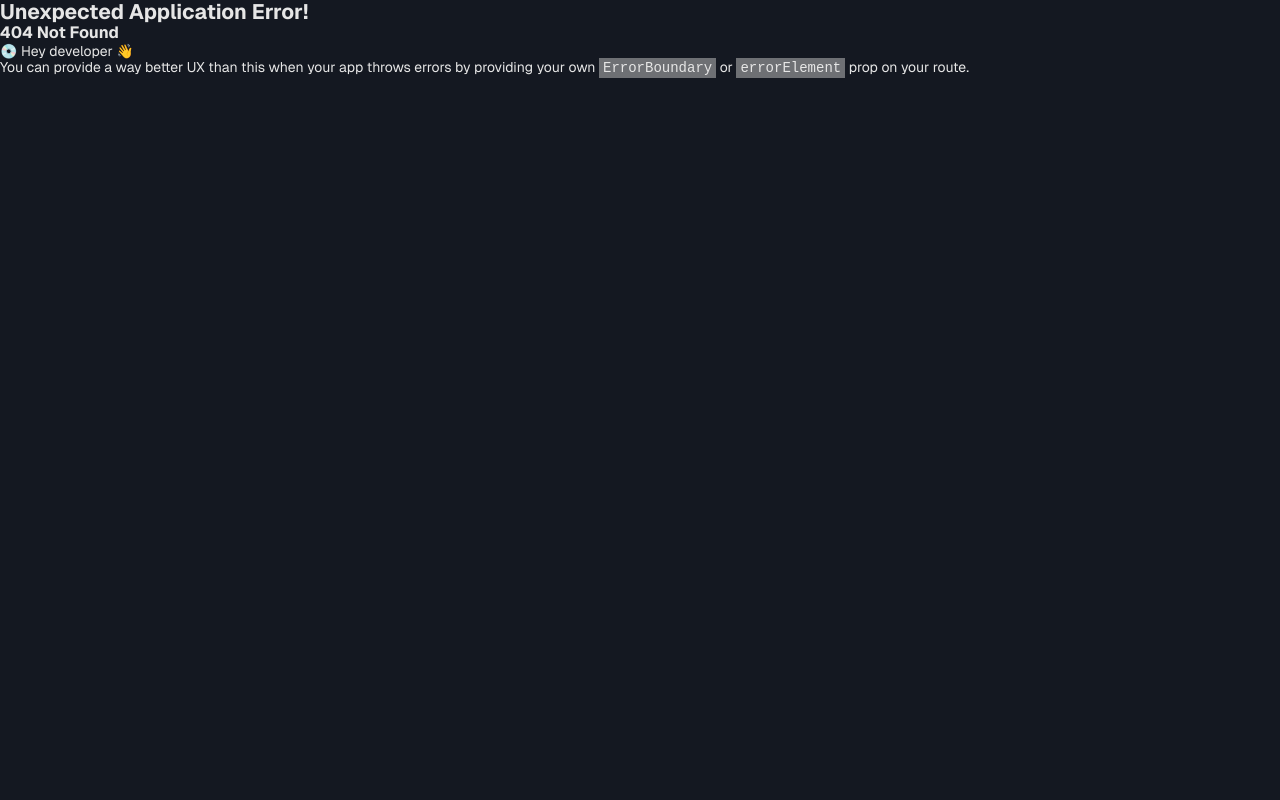
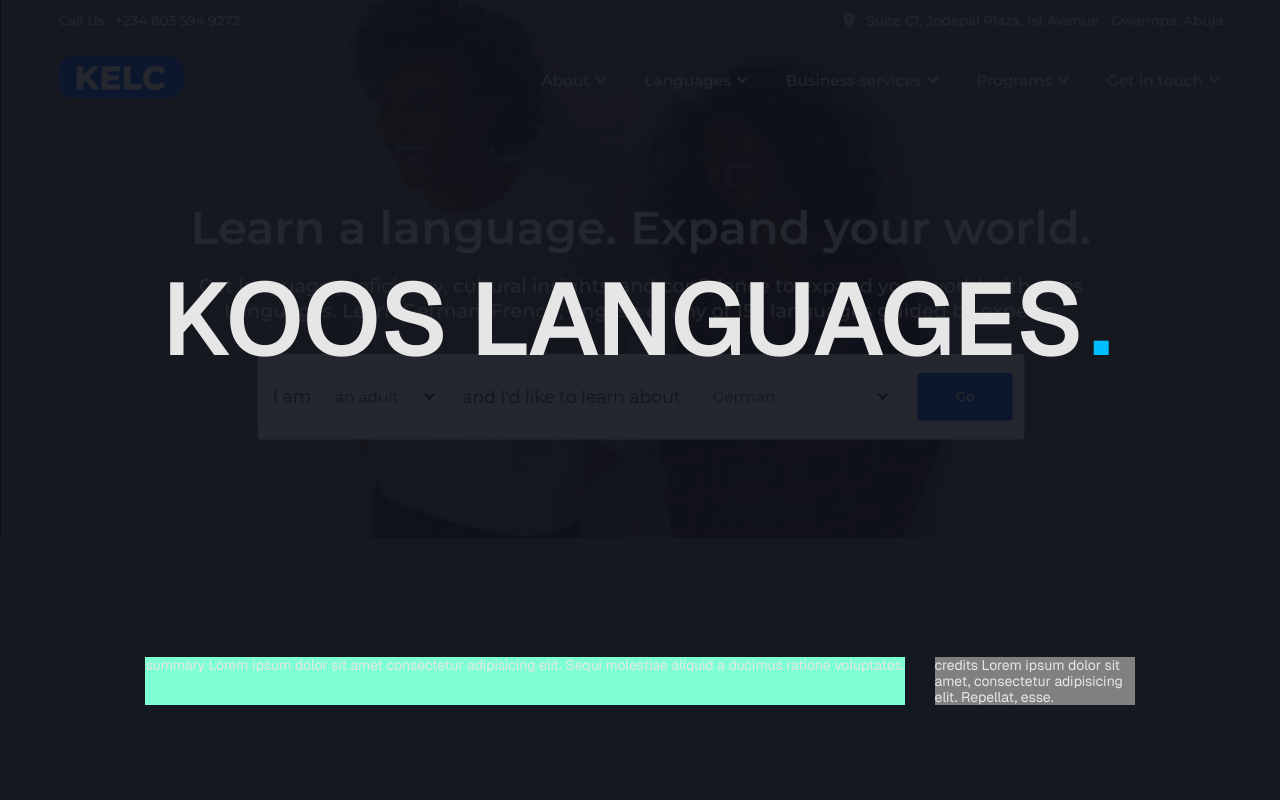
Before and after one commit to kunle-coded/kunleadesokan, a React (Vite) app in the folder v1/: page /work/1 in a window 1280 px wide. Before the commit this address had no page. Shown: the top 800 px of the page. Built offline with nearby package versions, Linux system fonts and the light colour scheme.

Commit message:
create single project page

```diff
--- a/v1/src/components/hero/PageHero.module.css
+++ b/v1/src/components/hero/PageHero.module.css
@@ -3,6 +3,36 @@
   background-color: var(--primary-black-dark);
   width: 100%;
   padding: 1.5rem 2.5rem;
+  position: relative;
+}
+
+.bgImg {
+  /* background: url("../../assets/img/koos/img.png"); */
+  background-image: url("../../assets/img/koos/img.png");
+  background-repeat: no-repeat;
+  /* background-position: top; */
+  background-position: 100% 15%;
+  background-size: cover;
+  object-fit: cover;
+}
+
+.bgOverlay {
+  position: absolute;
+  top: 0;
+  right: 0;
+  bottom: 0;
+  left: 0;
+  background-color: rgb(0, 191, 255, 0.5);
+  background-color: rgb(14, 16, 24, 0.9);
+}
+
+.bgImg h1 {
+  /* font-family: "Geist", "Barlow", Arial, Helvetica, sans-serif; */
+  font-size: 8vw;
+  text-transform: uppercase;
+  letter-spacing: normal;
+  letter-spacing: -0.01em;
+  /* color: var(--secondary-capri); */
 }
 
 .heroWrapper {
@@ -14,7 +44,6 @@
   align-items: center;
   margin-top: calc(var(--header-height) - 5rem);
   padding-bottom: 3.5rem;
-  background-color: inherit;
   transition: margin 150ms ease;
 }
 
--- a/v1/src/components/hero/PageHero.tsx
+++ b/v1/src/components/hero/PageHero.tsx
@@ -1,21 +1,34 @@
+import { useRef } from "react";
 import SectionTitle from "../../ui/titles/SectionTitle";
 import styles from "./PageHero.module.css";
+import useReveal from "../../lib/hooks/useReveal";
 
 interface PageHeroProps {
   title: string;
-  subtitleOne: string;
+  subtitleOne?: string;
   subtitleTwo?: string;
+  bgImg?: boolean;
 }
 
-function PageHero({ title, subtitleOne, subtitleTwo }: PageHeroProps) {
+function PageHero({ title, subtitleOne, subtitleTwo, bgImg }: PageHeroProps) {
+  const heroRef = useRef(null);
+  const { isIntersecting } = useReveal(heroRef);
+
   return (
-    <div className={styles.heroContainer}>
-      <div className={styles.heroWrapper}>
+    <div className={`${styles.heroContainer} ${bgImg ? styles.bgImg : ""}`}>
+      <div className={styles.bgOverlay}></div>
+      <div ref={heroRef} className={styles.heroWrapper}>
         <SectionTitle title={title} isPoint />
-        <div className={styles.subtitle}>
-          <p>{subtitleOne}</p>
-          <p>{subtitleTwo}</p>
-        </div>
+        {subtitleOne && (
+          <div className={styles.subtitle}>
+            <p className={`text ${isIntersecting ? "textReveal" : ""}`}>
+              {subtitleOne}
+            </p>
+            <p className={`text ${isIntersecting ? "textReveal" : ""}`}>
+              {subtitleTwo}
+            </p>
+          </div>
+        )}
       </div>
     </div>
   );
--- a/v1/src/components/projects/PageFeaturedProject.module.css
+++ b/v1/src/components/projects/PageFeaturedProject.module.css
@@ -34,7 +34,15 @@
   width: 3rem;
   height: 3rem;
   background-color: var(--accent-neon-coral);
+  opacity: 0;
+  transform: scale(0.5);
+  transition: opacity 0.2s ease-in-out, transform 0.5s;
   z-index: 2;
+}
+
+.shapeReveal {
+  opacity: 1;
+  transform: scale(1);
 }
 
 .textsContainer {
@@ -73,7 +81,7 @@
 }
 
 .textsContainer .flexCol:last-child {
-  margin-top: 6rem;
+  margin-top: 3rem;
 }
 
 .flexCol {
@@ -87,11 +95,23 @@
   color: var(--primary-white-darker);
 }
 
-.flexCol h3 {
+.projectTitle {
   font-size: var(--h3);
   color: var(--primary-white);
   max-width: 50%;
+  opacity: 0;
+  transform-origin: left center;
+  transform: rotateY(45deg) translateZ(0);
+  transition: opacity 0.5s cubic-bezier(0.25, 0.46, 0.45, 0.94) 0.25s,
+    transform 0.5s 0.25s;
+  /* transition: opacity 0.2s ease-in-out, transform 0.5s; */
 }
+
+.titleReveal {
+  opacity: 1;
+  transform: rotateY(0deg) translateZ(0);
+}
+
 .flexCol h3 span {
   color: var(--secondary-capri);
 }
@@ -101,6 +121,7 @@
   font-size: 1rem;
   font-weight: 500;
 }
+
 .flexInner2 {
   align-items: flex-end;
   width: 45%;
@@ -113,9 +134,28 @@
   color: var(--primary-white-darker);
 }
 
-.projectInfo p:first-child {
+.projectInfo p {
   font-weight: 600;
 }
+
+.infoTextWrapper {
+  overflow: hidden;
+}
+.infoTextWrapper p {
+  font-weight: 400;
+}
+
+.infoText {
+  font-weight: 400;
+  color: var(--primary-white-darkest);
+  transform-origin: bottom center;
+  transition: opactity 0.5s ease-in-out, transform 0.5s;
+}
+
+/* .infoTextReveal {
+  opacity: 1;
+  transform: translateY(0);
+} */
 
 .projectImg {
   display: flex;
@@ -125,14 +165,66 @@
   padding-top: 1rem;
   width: 100%;
   height: 100%;
+  overflow: hidden;
+}
+
+.projectImg a {
+  position: relative;
+  width: 100%;
+  height: 100%;
+  background-color: transparent;
+  user-select: none;
+}
+
+.projectLinkWrapper {
+  position: absolute;
+  top: 0;
+  right: 0;
+  width: 0;
+  height: 100%;
+  background-color: transparent;
+  transform-origin: right center;
+  transition: all 0.2s;
+  z-index: 10;
+}
+
+.projectImg a:hover .projectLinkWrapper {
+  width: 100%;
+  background-color: rgb(0, 191, 255, 0.8);
+}
+
+.linkBtnContainer {
+  display: flex;
+  -webkit-box-pack: center;
+  justify-content: center;
+  -webkit-box-align: center;
+  align-items: center;
+  width: 100%;
+  height: 100%;
+  font-size: 16px;
+  opacity: 0;
+}
+.projectImg a:hover .linkBtnContainer {
+  opacity: 1;
 }
 
 .imgContainer {
   height: 100%;
   min-height: 250px;
-  position: relative;
+  /* position: relative; */
   overflow: hidden;
-  background-color: blueviolet;
+  background-color: transparent;
+  opacity: 0;
+  transform: rotateY(-65deg) translateZ(0);
+  transform-origin: right center;
+  transition: opactity 0.2s ease-in-out, transform 0.5s;
+  z-index: 5;
+}
+
+.imgReveal {
+  opacity: 1;
+  /* transform: translate(0); */
+  transform: rotateY(0deg) translateZ(0);
 }
 
 .img {
@@ -147,7 +239,7 @@
   display: flex;
   -webkit-box-pack: justify;
   justify-content: space-between;
-  margin-top: 2rem;
+  margin-top: 1rem;
 }
 
 .bottomLine {
@@ -220,3 +312,15 @@
     margin-top: 4rem;
   }
 }
+
+@media (min-width: 1024px) {
+  /* .infoText {
+    opacity: 0;
+    transform: translateY(-100%);
+  }
+
+  .infoTextReveal {
+    opacity: 1;
+    transform: translateY(0);
+  } */
+}
--- a/v1/src/components/projects/PageFeaturedProject.tsx
+++ b/v1/src/components/projects/PageFeaturedProject.tsx
@@ -2,6 +2,7 @@ import { useRef } from "react";
 import styles from "./PageFeaturedProject.module.css";
 import useReveal from "../../lib/hooks/useReveal";
 import { Project } from "../../lib/types/types";
+import Button from "../../ui/buttons/Button";
 
 interface ProjectProps {
   project: Project;
@@ -9,43 +10,68 @@ interface ProjectProps {
 
 function PageFeaturedProject({ project }: ProjectProps) {
   const itemRef = useRef(null);
+  const imgRef = useRef(null);
+  const infoRef = useRef(null);
 
   useReveal(itemRef);
+  const { isIntersecting } = useReveal(imgRef);
+  // const { isIntersecting: infoIntersecting } = useReveal(infoRef);
 
   return (
     <li className={styles.container}>
       <div ref={itemRef} className={`section ${styles.itemWrapper}`}>
-        <div className={styles.contentCol}>
+        <div ref={imgRef} className={styles.contentCol}>
           <div className={styles.projectDetails}>
-            <div className={styles.shape}></div>
+            <div
+              className={`${styles.shape} ${
+                isIntersecting ? styles.shapeReveal : ""
+              }`}
+            ></div>
             <div className={styles.textsContainer}>
               <div className={styles.flexCol}>
-                <h3>
+                <h3
+                  className={`${styles.projectTitle} ${
+                    isIntersecting ? styles.titleReveal : ""
+                  }`}
+                >
                   {project.name}
                   <span>.</span>
                 </h3>
                 <div className={styles.flexContainer}>
                   <div className={styles.flexInner1}>
-                    <p>{project.overview}</p>
+                    <p className={`text ${isIntersecting ? "textReveal" : ""}`}>
+                      {project.overview}
+                    </p>
                   </div>
 
                   <div className={styles.flexInner2}>
-                    <p>{project.intent}</p>
+                    <p className={`text ${isIntersecting ? "textReveal" : ""}`}>
+                      {project.intent}
+                    </p>
                     <br />
-                    <p>{project.goal}</p>
+                    <p className={`text ${isIntersecting ? "textReveal" : ""}`}>
+                      {project.goal}
+                    </p>
                   </div>
                 </div>
               </div>
               <div className={`${styles.flexCol} ${styles.projectInfo}`}>
                 <p>Client</p>
-                <p>{project.client}</p>
+                <div ref={infoRef} className={styles.infoTextWrapper}>
+                  <p className={styles.infoText}>{project.client}</p>
+                </div>
               </div>
             </div>
           </div>
         </div>
         <div className={styles.imgCol}>
           <div className={styles.projectImg}>
-            <div className={styles.imgContainer}>
+            <a href="">
+              <div
+                className={`${styles.imgContainer} ${
+                  isIntersecting ? styles.imgReveal : ""
+                }`}
+              >
                 <img
                   alt=""
                   role="presentation"
@@ -54,14 +80,24 @@ function PageFeaturedProject({ project }: ProjectProps) {
                   className={styles.img}
                 />
               </div>
-            <div className={styles.bottomInfo}>
+              <div className={styles.projectLinkWrapper}>
+                <div className={styles.linkBtnContainer}>
+                  <Button label="Case Study" />
+                </div>
+              </div>
+            </a>
+            <div ref={infoRef} className={styles.bottomInfo}>
               <div className={`${styles.flexCol} ${styles.projectInfo}`}>
                 <p>Role</p>
-                <p>{project.role}</p>
+                <div className={styles.infoTextWrapper}>
+                  <p className={styles.infoText}>{project.role}</p>
+                </div>
               </div>
               <div className={`${styles.flexCol} ${styles.projectInfo}`}>
                 <p>Year</p>
-                <p>{project.year}</p>
+                <div className={styles.infoTextWrapper}>
+                  <p className={styles.infoText}>{project.year}</p>
+                </div>
               </div>
               <div className={styles.bottomLine}></div>
             </div>
--- a/v1/src/components/projects/PageProjectList.module.css
+++ b/v1/src/components/projects/PageProjectList.module.css
@@ -1,6 +1,5 @@
 .container {
   display: block;
-  padding: var(--global-padding-mobile);
   padding: var(--section-padding-mobile);
   background-color: var(--primary-black);
   width: 100%;
@@ -23,7 +22,6 @@
 
 @media (min-width: 768px) {
   .container {
-    padding: var(--global-padding);
     padding: var(--section-padding-tablet);
   }
 
--- /dev/null
+++ b/v1/src/components/projects/SingleProject.module.css
@@ -0,0 +1,83 @@
+.container {
+  display: block;
+  /* padding: var(--section-padding-mobile); */
+  background-color: var(--primary-black);
+  width: 100%;
+}
+
+.contentWrapper {
+  display: flex;
+  flex-direction: column;
+  -webkit-box-pack: start;
+  justify-content: flex-start;
+  width: 100%;
+}
+
+.threeCol {
+  display: flex;
+  -webkit-box-pack: justify;
+  justify-content: space-between;
+  flex-wrap: wrap;
+  padding: 0;
+  padding: 3.5rem 2.1rem 0;
+}
+
+.credits {
+  -ms-flex-order: 2;
+  order: 1;
+  -ms-flex-negative: 0;
+  flex-shrink: 0;
+  margin-left: 0;
+  width: 200px;
+  background-color: gray;
+}
+
+.summary {
+  order: 2;
+  display: flex;
+  -webkit-box-pack: justify;
+  justify-content: space-between;
+  flex-wrap: wrap;
+  margin-top: 15vw;
+  background-color: aquamarine;
+}
+
+@media (min-width: 568px) {
+  .threeCol {
+    flex-wrap: nowrap;
+    /* padding: 0 2.5rem; */
+    margin-left: auto;
+    margin-right: auto;
+  }
+
+  .credits {
+    order: 2;
+    margin-left: 30px;
+  }
+
+  .summary {
+    order: 1;
+    margin-top: 0;
+  }
+}
+
+@media (min-width: 768px) {
+  .container {
+    /* padding: var(--section-padding-big-tablet); */
+  }
+
+  .threeCol {
+    padding: 4.5rem 10vw 0;
+    max-width: calc(1440px + 20vw);
+  }
+}
+
+@media (min-width: 1024px) {
+  .container {
+    /* padding: var(--section-padding); */
+  }
+
+  .threeCol {
+    padding-top: 8.5rem;
+  }
+}
--- /dev/null
+++ b/v1/src/components/projects/SingleProject.tsx
@@ -0,0 +1,23 @@
+import styles from "./SingleProject.module.css";
+
+function SingleProject() {
+  return (
+    <div className={styles.container}>
+      <div className={styles.contentWrapper}>
+        <section className={styles.threeCol}>
+          <div className={styles.credits}>
+            credits Lorem ipsum dolor sit amet, consectetur adipisicing elit.
+            Repellat, esse.
+          </div>
+          <div className={styles.summary}>
+            summary Lorem ipsum dolor sit amet consectetur adipisicing elit.
+            Sequi molestiae aliquid a ducimus ratione voluptates.
+          </div>
+        </section>
+        <section className={styles.twoCol}></section>
+      </div>
+    </div>
+  );
+}
+
+export default SingleProject;
--- a/v1/src/pages/Work.tsx
+++ b/v1/src/pages/Work.tsx
@@ -3,14 +3,14 @@ import PageProjectList from "../components/projects/PageProjectList";
 
 function Work() {
   return (
-    <>
+    <div>
       <PageHero
         title="Work"
         subtitleOne="Websites. Apps. Design."
         subtitleTwo="Find all my projects here."
       />
       <PageProjectList />
-    </>
+    </div>
   );
 }
 
--- /dev/null
+++ b/v1/src/pages/WorkSingle.tsx
@@ -0,0 +1,13 @@
+import PageHero from "../components/hero/PageHero";
+import SingleProject from "../components/projects/SingleProject";
+
+function WorkSingle() {
+  return (
+    <div>
+      <PageHero title="Koos Languages" bgImg />
+      <SingleProject />
+    </div>
+  );
+}
+
+export default WorkSingle;
--- a/v1/src/routes/App.tsx
+++ b/v1/src/routes/App.tsx
@@ -2,6 +2,7 @@ import { createBrowserRouter, RouterProvider } from "react-router";
 import AppLayout from "../layouts/AppLayout";
 import Home from "../pages/Home";
 import Work from "../pages/Work";
+import WorkSingle from "../pages/WorkSingle";
 
 const router = createBrowserRouter([
   {
@@ -9,6 +10,7 @@ const router = createBrowserRouter([
     children: [
       { path: "/", element: <Home /> },
       { path: "/work", element: <Work /> },
+      { path: "/work/:title", element: <WorkSingle /> },
     ],
   },
 ]);
--- a/v1/src/styles/index.css
+++ b/v1/src/styles/index.css
@@ -411,6 +411,23 @@ textarea:invalid,
   font-weight: 200;
 }
 
+/* Transitions */
+.text {
+  visibility: visible;
+  opacity: 0;
+  transform: matrix3d(1, 0, 0, 0, 0, 1, 0, 0, 0, 0, 1, 0, 0, 20, 0, 1);
+}
+
+.textReveal {
+  visibility: visible;
+  opacity: 1;
+  transform: matrix3d(1, 0, 0, 0, 0, 1, 0, 0, 0, 0, 1, 0, 0, 0, 0, 1);
+  transition: all, opacity 0.5s cubic-bezier(0.645, 0.045, 0.355, 1) 0.2s,
+    transform 0.5s cubic-bezier(0.645, 0.045, 0.355, 1) 0.2s;
+}
+
+/* Media queries */
+
 @media (hover: hover) and (any-pointer: fine) {
   .nav-link::after {
     content: "";
--- a/v1/src/ui/titles/SectionTitle.tsx
+++ b/v1/src/ui/titles/SectionTitle.tsx
@@ -9,11 +9,11 @@ interface SectionTitleProps {
 function SectionTitle({ title, isPoint }: SectionTitleProps) {
   const titleRef = useRef(null);
 
-  useReveal(titleRef);
+  const { isIntersecting } = useReveal(titleRef);
 
   return (
     <div ref={titleRef} className="section">
-      <h1>
+      <h1 className={`text ${isIntersecting ? "textReveal" : ""}`}>
         {title}
         {isPoint && <span>.</span>}
       </h1>
```
Lines whose indentation alone changed are shown as unchanged.
